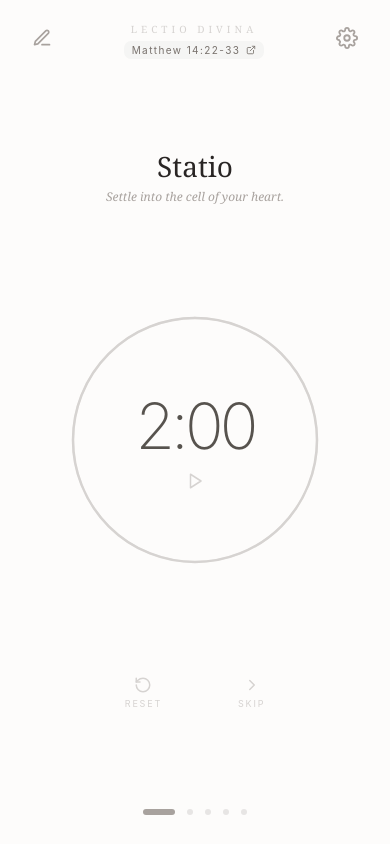
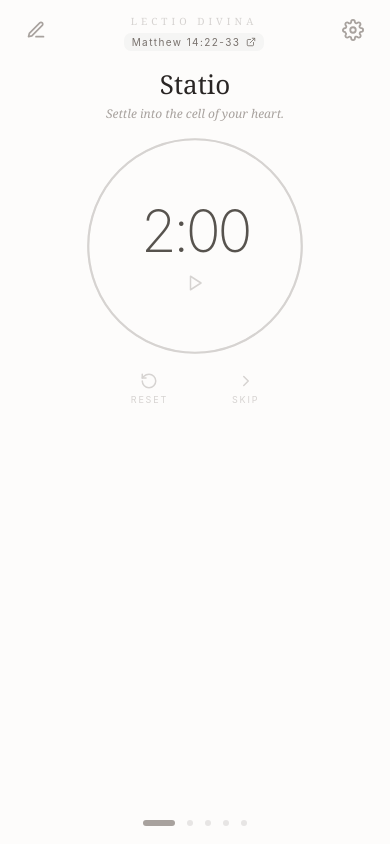
Before and after one commit to Lectio-Divina/lectio_divina_local, a React (Vite) app: page / in a window 390 px wide. Built offline with nearby package versions, Linux system fonts and the light colour scheme.

Commit message:
Update styles.css

```diff
--- a/src/styles.css
+++ b/src/styles.css
@@ -110,3 +110,50 @@ input[type="range"] { width:100%; accent-color:#78716c; margin-top:10px; }
 @media (min-width: 700px) {
   .app-shell { min-height: 100vh; box-shadow:0 0 40px rgba(0,0,0,.04); }
 }
+/* Compact mobile layout */
+@media (max-width: 699px) {
+  .app-shell {
+    padding: 10px 18px 6px;
+  }
+
+  .header {
+    height: 44px;
+    flex: 0 0 44px;
+  }
+
+  .main {
+    justify-content: flex-start;
+    padding: 8px 0 0;
+    gap: 8px;
+  }
+
+  .stage-heading {
+    height: 64px;
+    flex: 0 0 64px;
+  }
+
+  .stage-heading h2 {
+    font-size: 26px;
+  }
+
+  .timer {
+    width: 224px;
+    height: 224px;
+    flex-basis: 224px;
+  }
+
+  .time {
+    font-size: 58px;
+  }
+
+  .controls {
+    height: 44px;
+    flex: 0 0 44px;
+    gap: 52px;
+  }
+
+  .stage-dots {
+    height: 30px;
+    flex: 0 0 30px;
+  }
+}
```
